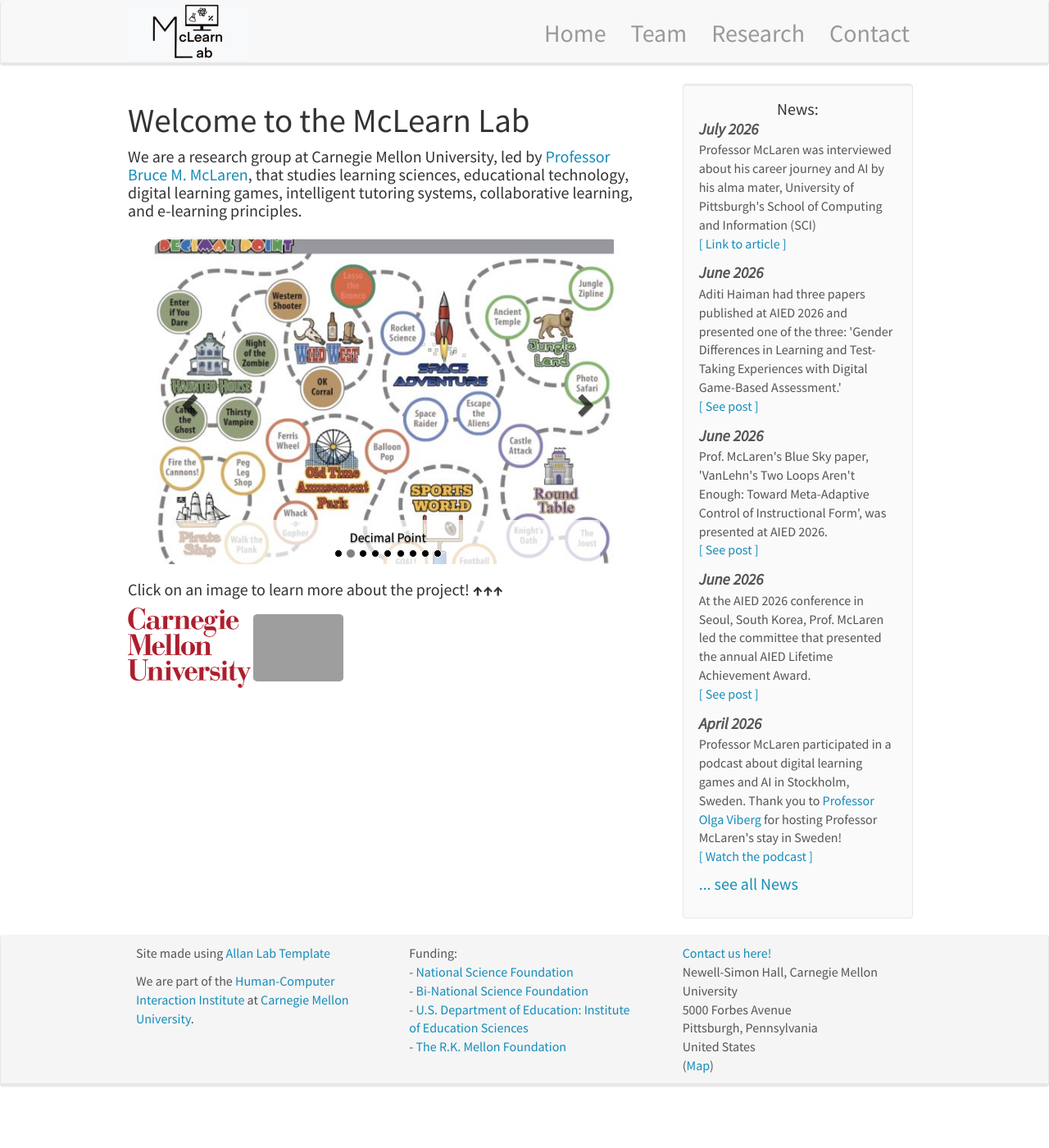
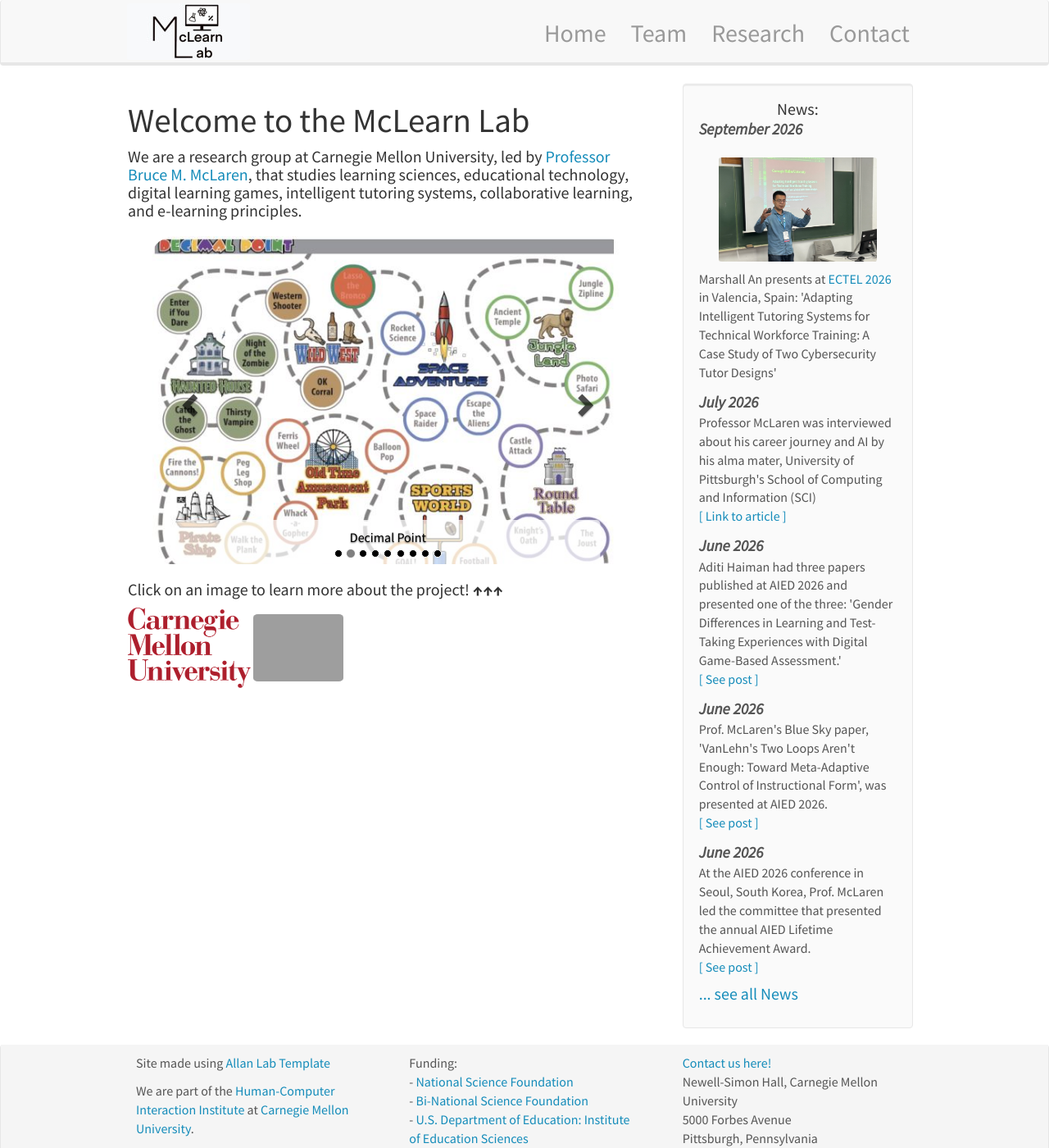
Before and after one commit to McLearn-Lab/McLearn-Lab.github.io, a Jekyll site: the page built from _pages/home.md, in a window 1280 px wide and 1400 px high. Shown: the whole window at 82% size. Built offline with Jekyll 4.4.1, drawn with Linux system fonts in a browser that asks for light colours; nearby versions of some CDN libraries.

Commit message:
marshall talk

```diff
--- a/_data/news.yml
+++ b/_data/news.yml
@@ -4,6 +4,10 @@
 #   link:
 #   link_text:
 #   frontpage: 1 or 0, depending whether to display on the front page of website (vs just in the all news section)
+- date: September 2026
+  headline: "Marshall An presents at <a href='https://ea-tel.eu/ectel2026'>ECTEL 2026</a> in Valencia, Spain: 'Adapting Intelligent Tutoring Systems for Technical Workforce Training: A Case Study of Two Cybersecurity Tutor Designs'"
+  frontpage: 1
+  image: 'marshall-ectel-2026.jpg'
 
 - date: July 2026
   headline: "Professor McLaren was interviewed about his career journey and AI by his alma mater, University of Pittsburgh's School of Computing and Information (SCI)"
```
Also changed, not shown: images/news/marshall-ectel-2026.jpg (added).
